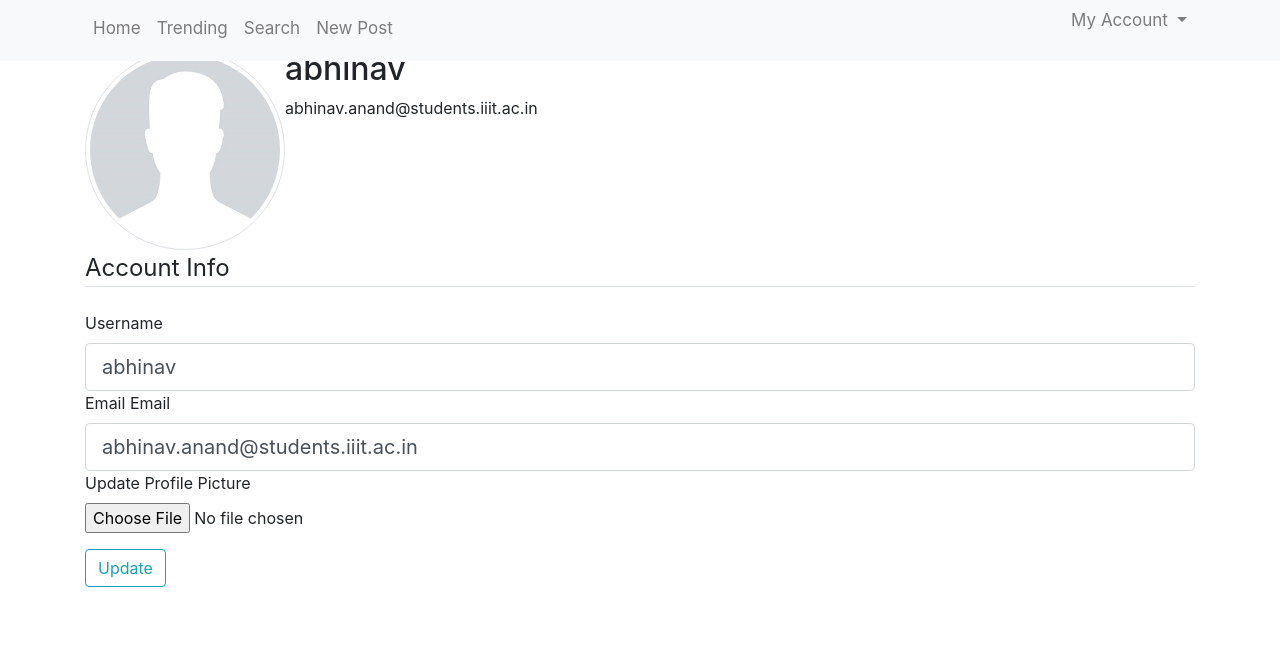
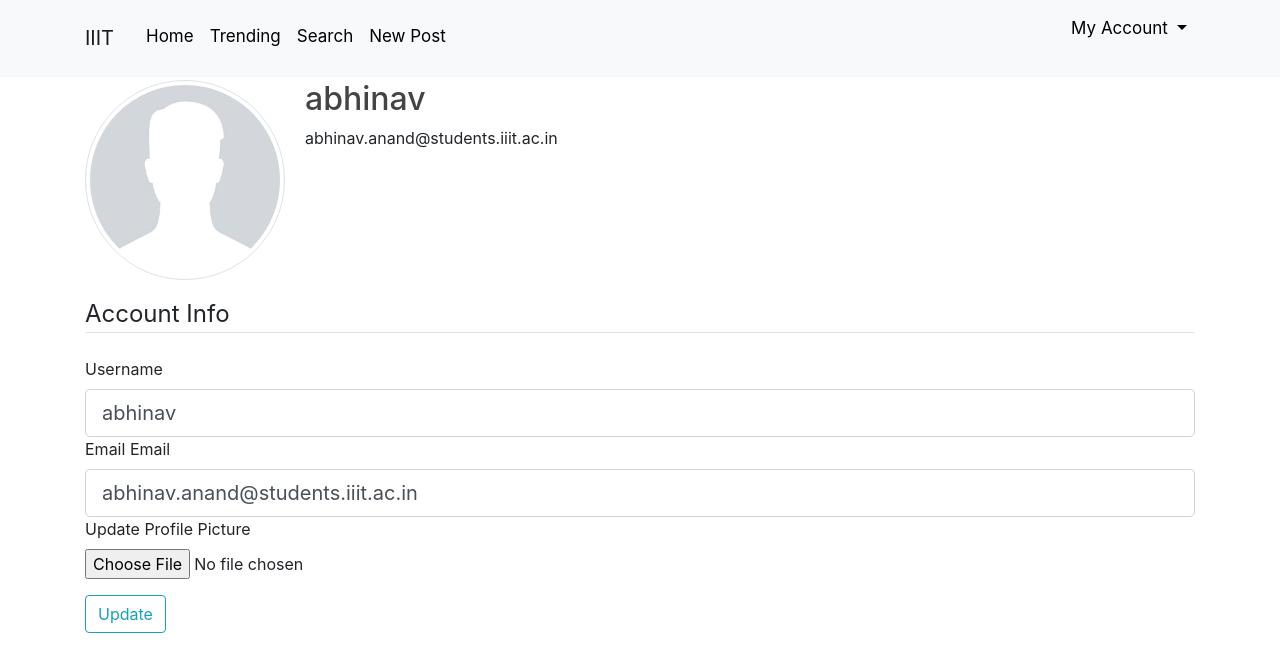
Before and after one commit to Salt-Peter/sce-proj, a Flask app: page /account in a window 1280 px wide. Shown: the top 672 px of the page. Run offline with Flask 2, Linux system fonts and the light colour scheme; a user stored in the database is signed in; some libraries are stand-ins or nearby versions.

Commit message:
navbar updated

```diff
--- a/iiit_research/static/main.css
+++ b/iiit_research/static/main.css
@@ -1,11 +1,17 @@
-.navbar {
-  padding-bottom: 0px;
-    padding-top: 0px;
-  background-color: #f1f1f1;
-    z-index: 1;
+body {
+
+  margin-top: 5rem;
 }
 
-.navbar a {
+h1, h2, h3, h4, h5, h6 {
+  color: #444444;
+}
+
+.bg-light {
+  background-color: #f1f1f1;
+}
+
+.site-header .navbar-nav .nav-link {
   float: left;
   display: block;
   color: black;
@@ -16,10 +22,65 @@
   border-bottom: 3px solid transparent;
 }
 
-.navbar a:hover {
+.site-header .navbar-nav .nav-link:hover {
   border-bottom: 3px solid blue;
 }
 
-.navbar a.active {
-  border-bottom: 3px solid blue;
+.site-header .navbar-nav .nav-link.active {
+  font-weight: 500;
 }
+
+.content-section {
+  background: #ffffff;
+  padding: 10px 20px;
+  border: 1px solid #dddddd;
+  border-radius: 3px;
+  margin-bottom: 20px;
+}
+
+.article-title {
+  color: #444444;
+}
+
+a.article-title:hover {
+  color: #428bca;
+  text-decoration: none;
+}
+
+.article-content {
+  white-space: pre-line;
+}
+
+.article-img {
+  height: 65px;
+  width: 65px;
+  margin-right: 16px;
+}
+
+.article-metadata {
+  padding-bottom: 1px;
+  margin-bottom: 4px;
+  border-bottom: 1px solid #e3e3e3
+}
+
+.article-metadata a:hover {
+  color: #333;
+  text-decoration: none;
+}
+
+.article-svg {
+  width: 25px;
+  height: 25px;
+  vertical-align: middle;
+}
+
+.account-img {
+  height: 125px;
+  width: 125px;
+  margin-right: 20px;
+  margin-bottom: 16px;
+}
+
+.account-heading {
+  font-size: 2.5rem;
+}
--- a/iiit_research/templates/layout.html
+++ b/iiit_research/templates/layout.html
@@ -1,5 +1,5 @@
-<!doctype html>
-<html lang="en">
+<!DOCTYPE html>
+<html>
 <head>
     <!-- Required meta tags -->
     <meta charset="utf-8">
@@ -8,7 +8,7 @@
     <!-- Bootstrap CSS -->
     <link rel="stylesheet" href="https://maxcdn.bootstrapcdn.com/bootstrap/4.0.0/css/bootstrap.min.css" integrity="sha384-Gn5384xqQ1aoWXA+058RXPxPg6fy4IWvTNh0E263XmFcJlSAwiGgFAW/dAiS6JXm" crossorigin="anonymous">
 
-    <link rel="stylesheet" href="{{ url_for('static', filename='main.css') }}">
+    <link rel="stylesheet" type="text/css" href="{{ url_for('static', filename='main.css') }}">
 
     {% if title %}
         <title>Research@IIIT - {{ title }}</title>
@@ -17,21 +17,22 @@
     {% endif %}
 </head>
 <body>
-    <!-- Navigation Bar controller -->
-
-    <nav class="navbar navbar-expand-lg navbar-light bg-light fixed-top">
+    <header class="site-header">
+      <nav class="navbar navbar-expand-md navbar-light bg-light fixed-top">
         <div class="container">
-            <button class="navbar-toggler" type="button" data-toggle="collapse" data-target="#navbarResponsive" aria-controls="navbarResponsive" aria-expanded="false" aria-label="Toggle navigation">
+          <a class="navbar-brand mr-4" href="/">IIIT</a>
+          <button class="navbar-toggler" type="button" data-toggle="collapse" data-target="#navbarToggle" aria-controls="navbarToggle" aria-expanded="false" aria-label="Toggle navigation">
             <span class="navbar-toggler-icon"></span>
           </button>
-            <div class="collapse navbar-collapse" id="navbarSupportedContent">
-                <ul class="navbar-nav mr-auto">
-                    <li><a class="nav-item nav-link" href="{{ url_for('home') }}">Home</a></li>
+          <div class="collapse navbar-collapse" id="navbarToggle">
+            <div class="navbar-nav mr-auto">
+                <a class="nav-item nav-link" href="{{ url_for('home') }}">Home</a>
                 <li><a class="nav-item nav-link" href="{{ url_for('post') }}">Trending</a></li>
                 <li><a class="nav-item nav-link" href="{{ url_for('post') }}">Search</a></li>
                 <li><a class="nav-item nav-link" href="{{ url_for('new_post') }}">New Post</a></li>
-
-                </ul>
+            </div>
+            <!-- Navbar Right Side -->
+            <div class="navbar-nav">
                 <div class="navbar-nav ml-auto">
                     <ul class="nav-item dropdown ml-auto">
                         <a class="nav-link dropdown-toggle" href="#" id="navbarDropdownMenuLink" data-toggle="dropdown" aria-haspopup="true" aria-expanded="false">
@@ -48,26 +49,16 @@
                         </div>
                     </ul>
                 </div>
-
+            </div>
+          </div>
         </div>
       </nav>
-    <div class="container" style="padding-bottom: 50px"></div>
-    <!-- Body controller -->
-    <div class="container">
-      <!-- <div class="jumbotron"> -->
-        {% with messages=get_flashed_messages(with_categories=true) %}
-          {% if messages %}
-            {% for category,message in messages %}
-            <div class="alert alert-{{ category }}">
-              {{ message }}
-            </div>
-            {% endfor %}
-          {% endif %}
-        {% endwith %}
-        {% block content %}
-        {% endblock %}
-      <!-- </div> -->
-    </div>
+    </header>
+    <main role="main" class="container">
+        {% block content %}{% endblock %}
+    </main>
+
+
     <!-- Optional JavaScript -->
     <!-- jQuery first, then Popper.js, then Bootstrap JS -->
     <script src="https://code.jquery.com/jquery-3.2.1.slim.min.js" integrity="sha384-KJ3o2DKtIkvYIK3UENzmM7KCkRr/rE9/Qpg6aAZGJwFDMVNA/GpGFF93hXpG5KkN" crossorigin="anonymous"></script>
--- a/iiit_research/templates/profile_components/basic_info.html
+++ b/iiit_research/templates/profile_components/basic_info.html
@@ -10,12 +10,10 @@
             <span>Username: {{ user.username }}</span><br>
             <span>Email id: {{ user.email }}</span><br>
             <span>Area Of Interest:  {% for interest in user.interests %}
-                {{ interest }}
+                <span class="badge badge-primary">{{ interest.name }}</span>
                {% endfor %}
             </span>
-
         </div>
-
         {% include 'profile_components/btn_follow.html' %}
     </div>
 </div>
```
Lines whose indentation alone changed are shown as unchanged.
